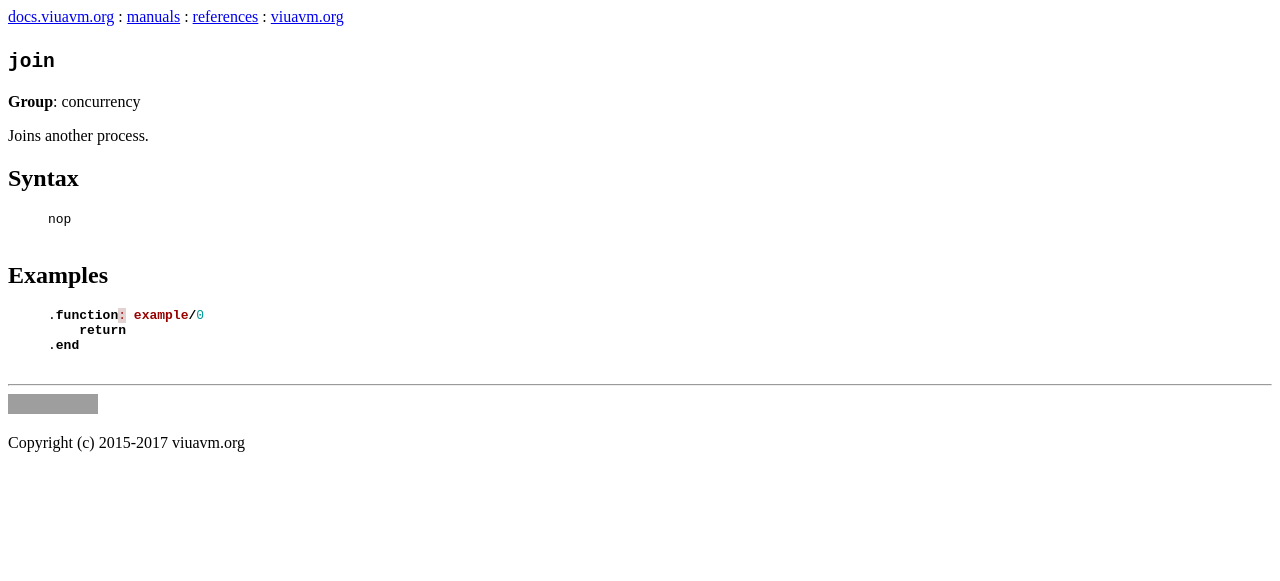
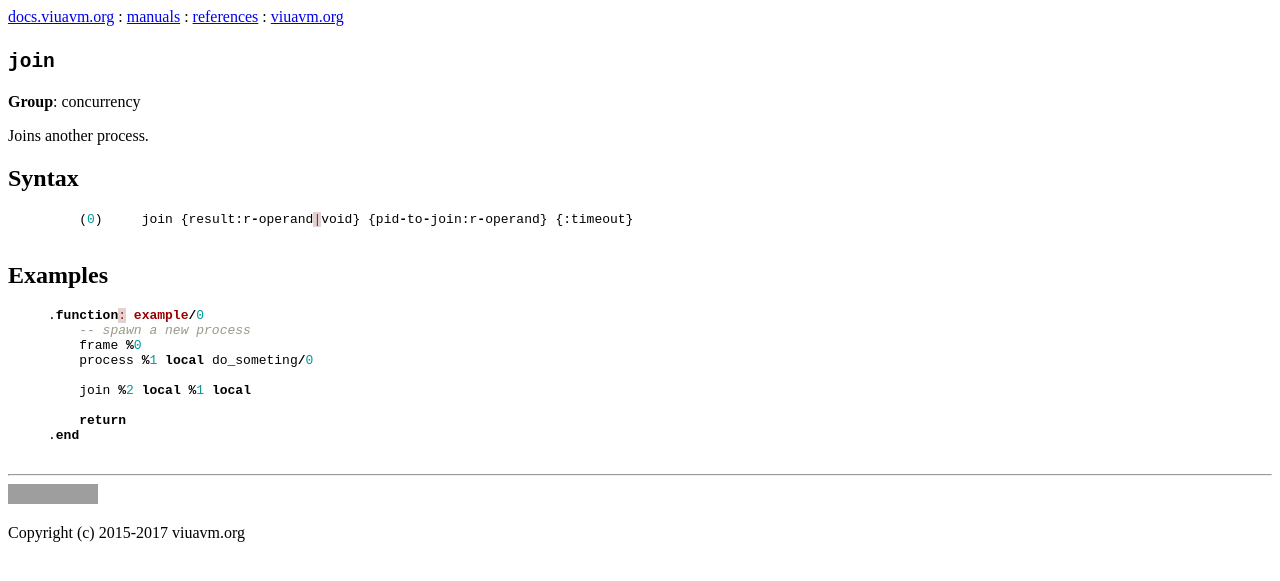
Before and after one commit to marekjm/docs.viuavm.org, a Jekyll site: the page built from _isa/join.html, in a window 1280 px wide. Shown: the top 581 px of the page. Built offline with Jekyll 4.4.1, drawn with Linux system fonts in a browser that asks for light colours; grey boxes are pictures that could not be loaded.

Commit message:
Minor revision

```diff
--- a/_isa/join.html
+++ b/_isa/join.html
@@ -11,7 +11,7 @@ summary: >
     <h2> Syntax </h2>
 
     {% highlight lua %}
-nop
+    (0)     {{ page.canonical_form }}
     {% endhighlight %}
 </section>
 
@@ -20,6 +20,12 @@ nop
 
     {% highlight lua %}
 .function: example/0
+    -- spawn a new process
+    frame %0
+    process %1 local do_someting/0
+
+    join %2 local %1 local
+
     return
 .end
     {% endhighlight %}
--- a/_isa/process.html
+++ b/_isa/process.html
@@ -16,7 +16,7 @@ related_instructions:
     <h2> Syntax </h2>
 
     {% highlight lua %}
-nop
+    (0)     {{ page.canonical_form }}
     {% endhighlight %}
 </section>
 
@@ -25,6 +25,10 @@ nop
 
     {% highlight lua %}
 .function: example/0
+    -- spawn a new process
+    frame %0
+    process %1 local do_someting/0
+
     return
 .end
     {% endhighlight %}
```
